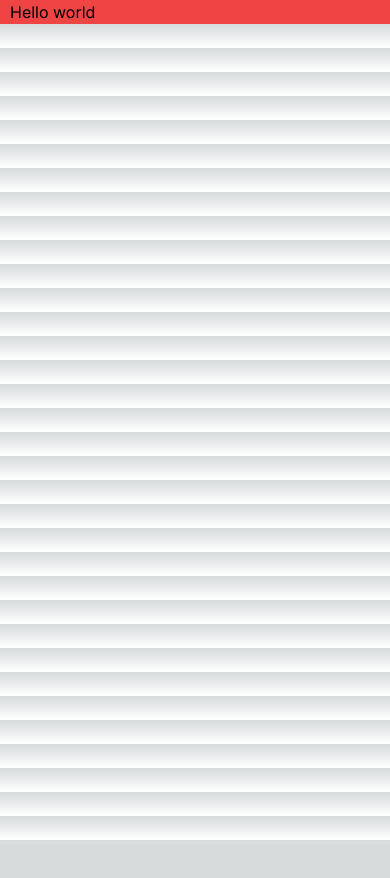
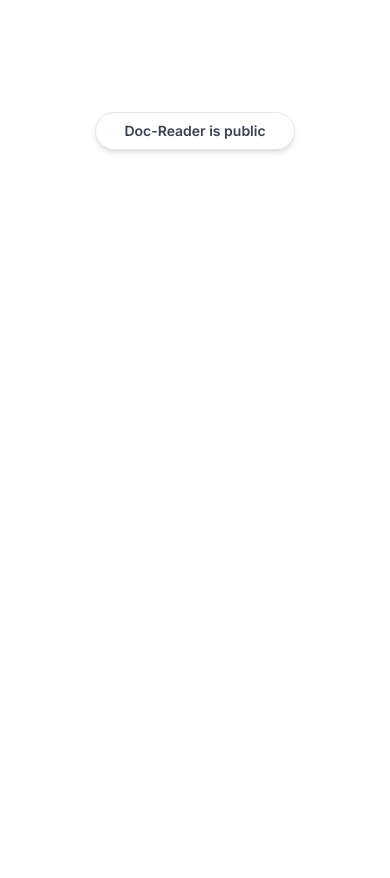
Before and after one commit to akashnayak3009/doc-reader-chat, a Next.js app: page / in a window 390 px wide. Shown: the top 878 px of the page. Before the commit the page ends 844 px from the top, so only its background shows below. Built offline with nearby package versions, Linux system fonts and the light colour scheme.

Commit message:
setting the global css

```diff
--- a/package.json
+++ b/package.json
@@ -9,11 +9,13 @@
     "lint": "next lint"
   },
   "dependencies": {
+    "@tailwindcss/typography": "^0.5.13",
     "clsx": "^2.1.1",
     "next": "14.2.3",
     "react": "^18",
     "react-dom": "^18",
-    "tailwind-merge": "^2.3.0"
+    "tailwind-merge": "^2.3.0",
+    "tailwindcss-animate": "^1.0.7"
   },
   "devDependencies": {
     "@types/node": "^20",
--- a/src/app/globals.css
+++ b/src/app/globals.css
@@ -2,32 +2,50 @@
 @tailwind components;
 @tailwind utilities;
 
-:root {
-  --foreground-rgb: 0, 0, 0;
-  --background-start-rgb: 214, 219, 220;
-  --background-end-rgb: 255, 255, 255;
-}
 
-@media (prefers-color-scheme: dark) {
+@layer base {
   :root {
-    --foreground-rgb: 255, 255, 255;
-    --background-start-rgb: 0, 0, 0;
-    --background-end-rgb: 0, 0, 0;
+    --background: 0 0% 100%;
+    --foreground: 222.2 84% 4.9%;
+    --card: 0 0% 100%;
+    --card-foreground: 222.2 84% 4.9%;
+    --popover: 0 0% 100%;
+    --popover-foreground: 222.2 84% 4.9%;
+    --primary: 221.2 83.2% 53.3%;
+    --primary-foreground: 210 40% 98%;
+    --secondary: 210 40% 96.1%;
+    --secondary-foreground: 222.2 47.4% 11.2%;
+    --muted: 210 40% 96.1%;
+    --muted-foreground: 215.4 16.3% 46.9%;
+    --accent: 210 40% 96.1%;
+    --accent-foreground: 222.2 47.4% 11.2%;
+    --destructive: 0 84.2% 60.2%;
+    --destructive-foreground: 210 40% 98%;
+    --border: 214.3 31.8% 91.4%;
+    --input: 214.3 31.8% 91.4%;
+    --ring: 221.2 83.2% 53.3%;
+    --radius: 0.5rem;
+  }
+
+  .dark {
+    --background: 222.2 84% 4.9%;
+    --foreground: 210 40% 98%;
+    --card: 222.2 84% 4.9%;
+    --card-foreground: 210 40% 98%;
+    --popover: 222.2 84% 4.9%;
+    --popover-foreground: 210 40% 98%;
+    --primary: 217.2 91.2% 59.8%;
+    --primary-foreground: 222.2 47.4% 11.2%;
+    --secondary: 217.2 32.6% 17.5%;
+    --secondary-foreground: 210 40% 98%;
+    --muted: 217.2 32.6% 17.5%;
+    --muted-foreground: 215 20.2% 65.1%;
+    --accent: 217.2 32.6% 17.5%;
+    --accent-foreground: 210 40% 98%;
+    --destructive: 0 62.8% 30.6%;
+    --destructive-foreground: 210 40% 98%;
+    --border: 217.2 32.6% 17.5%;
+    --input: 217.2 32.6% 17.5%;
+    --ring: 224.3 76.3% 48%;
   }
 }
-
-body {
-  color: rgb(var(--foreground-rgb));
-  background: linear-gradient(
-      to bottom,
-      transparent,
-      rgb(var(--background-end-rgb))
-    )
-    rgb(var(--background-start-rgb));
-}
-
-@layer utilities {
-  .text-balance {
-    text-wrap: balance;
-  }
-}
--- a/src/app/layout.tsx
+++ b/src/app/layout.tsx
@@ -1,6 +1,7 @@
 import type { Metadata } from "next";
 import { Inter } from "next/font/google";
 import "./globals.css";
+import { cn } from "@/lib/utils";
 
 const inter = Inter({ subsets: ["latin"] });
 
@@ -15,8 +16,10 @@
   children: React.ReactNode;
 }>) {
   return (
-    <html lang="en">
-      <body className={inter.className}>{children}</body>
+    <html lang="en" className="light">
+      <body className={cn(
+        'min-h-screen font-sans antialiased grainy', inter.className
+      )}>{children}</body>
     </html>
   );
 }
--- a/src/app/page.tsx
+++ b/src/app/page.tsx
@@ -1,7 +1,13 @@
 import MaxWidthWrapper from "../components/MaxWidthWrapper";
 
- export default function Home() {
+export default function Home() {
   return (
- <MaxWidthWrapper className="bg-red-500">Hello world</MaxWidthWrapper>
+    <MaxWidthWrapper className="mb-12 mt-28 sm:mt-40 flex flex-col items-center justify-center text-center">
+      <div className="mx-auto mb-4 flex max-w-fit items-center justify-center space-x-2 overflow-hidden rounded-full border border-gray-200 bg-white px-7 py-2 shadow-md backdrop-blur transition-all hover:border-gray-300 hover:bg-white/50">
+        <p className="text-sm font-semibold text-gray-700">
+          Doc-Reader is public
+        </p>
+      </div>
+    </MaxWidthWrapper>
   );
 }
--- a/tailwind.config.ts
+++ b/tailwind.config.ts
@@ -1,20 +1,80 @@
 import type { Config } from "tailwindcss";
 
 const config: Config = {
+  darkMode: ['class'],
   content: [
     "./src/pages/**/*.{js,ts,jsx,tsx,mdx}",
     "./src/components/**/*.{js,ts,jsx,tsx,mdx}",
     "./src/app/**/*.{js,ts,jsx,tsx,mdx}",
   ],
   theme: {
-    extend: {
-      backgroundImage: {
-        "gradient-radial": "radial-gradient(var(--tw-gradient-stops))",
-        "gradient-conic":
-          "conic-gradient(from 180deg at 50% 50%, var(--tw-gradient-stops))",
+    container: {
+      center: true,
+      padding: "2rem",
+      screens: {
+        "2xl": "1400px"
       },
     },
+    extend: {
+      maxWidth: {
+        "8xl": "1400px"
+      },
+      colors: {
+        border: "hsl(var(--border))",
+        input: "hsl(var(--input))",
+        ring: "hsl(var(--ring))",
+        background: "hsl(var(--background))",
+        foreground: "hsl(var(--foreground))",
+        primary: {
+          DEFAULT: "hsl(var(--primary))",
+          foreground: "hsl(var(--primary-foreground))"
+        },
+        secondary: {
+          DEFAULT: "hsl(var(--secondary))",
+          foreground: "hsl(var(--secondary-foreground))"
+        },
+        destructive: {
+          DEFAULT: "hsl(var(--destructive))",
+          foreground: "hsl(var(--destructive-foreground))"
+        },
+        muted: {
+          DEFAULT: "hsl(var(--muted))",
+          foreground: "hsl(var(--muted-foreground))"
+        },
+        accent: {
+          DEFAULT: "hsl(var(--accent))",
+          foreground: "hsl(var(--accent-foreground))"
+        },
+        popover: {
+          DEFAULT: "hsl(var(--popover))",
+          foreground: "hsl(var(--popover-foreground))"
+        },
+        card: {
+          DEFAULT: "hsl(var(--card))",
+          foreground: "hsl(var(--card-foreground))"
+        },
+      },
+      borderRadius: {
+        lg: "var(--radius)",
+        md: "calc(var(--radius) - 2px)",
+        sm: "calc(var(--radius) - 4px)",
+      },
+      keyframes: {
+        "accordion-down": {
+          from: { height: "0" },
+          to: { height: "var(--radix-accordion-content-height)" }
+        },
+        "accordion-up": {
+          from: { height: "var(--radix-accordion-content-height)" },
+          to: { height: "0" },
+        },
+      },
+      animation: {
+        "accordion-up": "accordion-up 0.2s ease-out",
+        "accordion-down": "accordion-down 0.2s ease-out"
+      }
+    }
   },
-  plugins: [],
+  plugins: [require("tailwindcss-animate"), require('@tailwindcss/typography')],
 };
 export default config;
```
Also changed, not shown: 1 other file (tests, documents, lock files or other folders).
